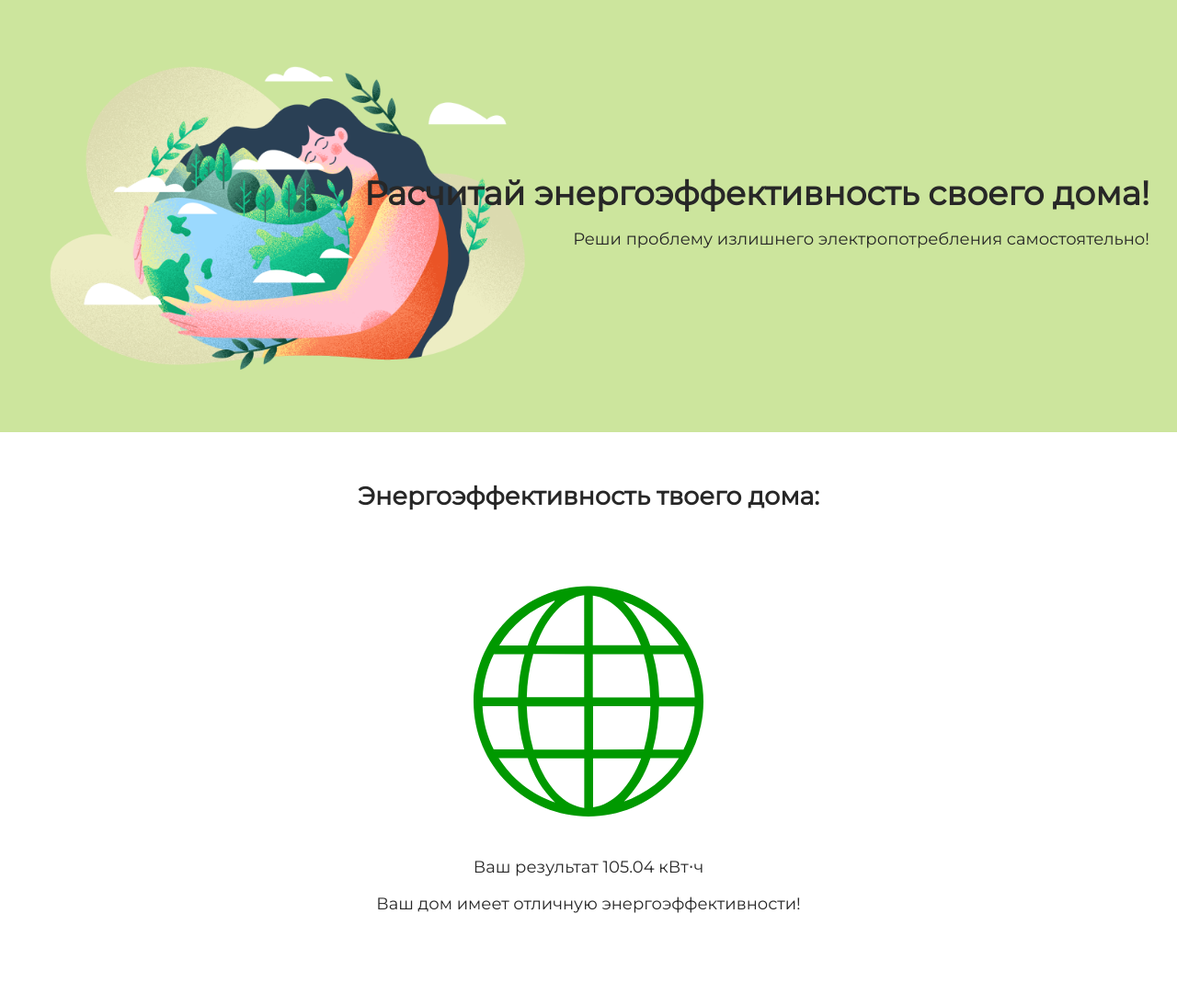
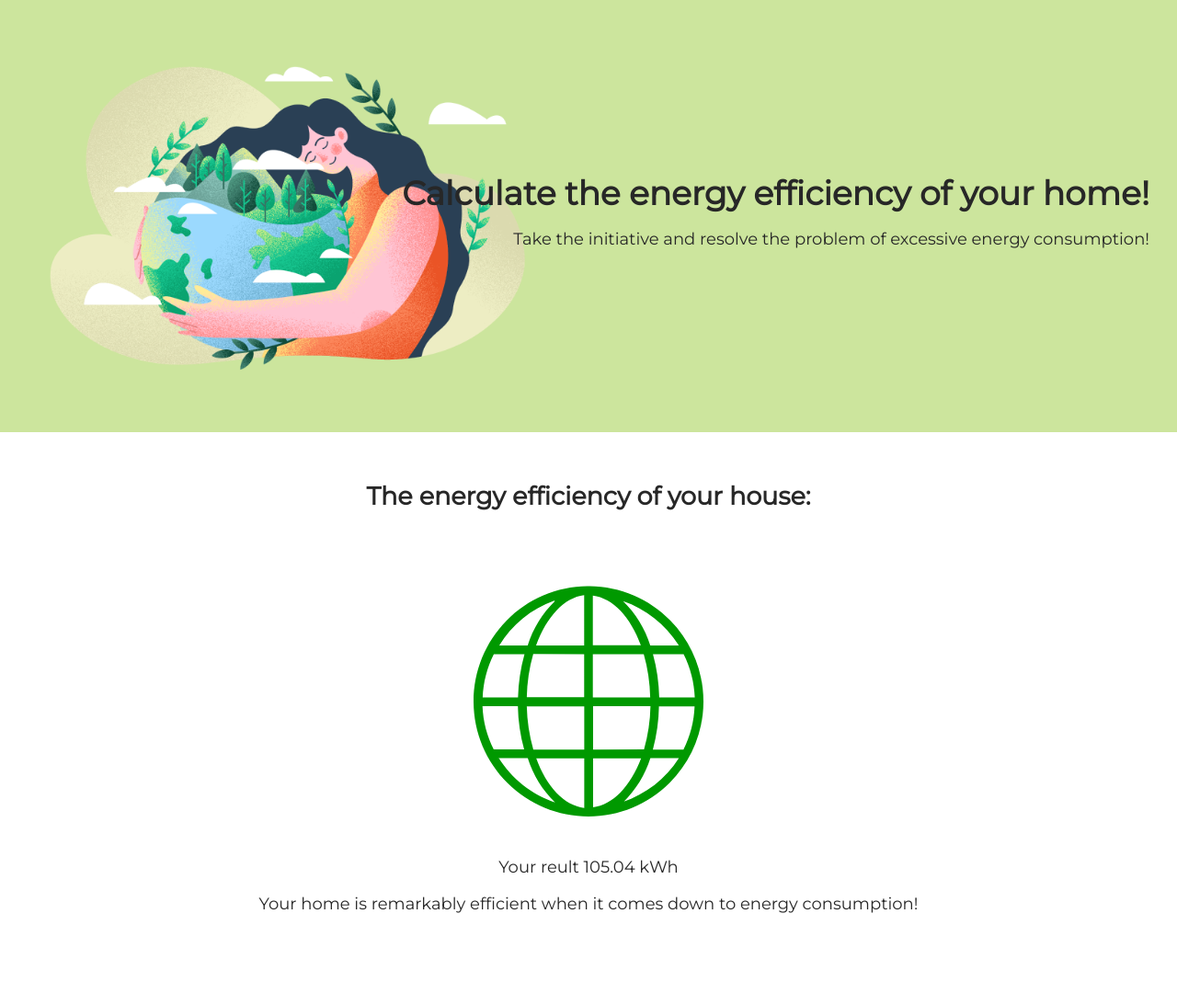
Before and after one commit to giulianotattico/calculator_itl, a Flask app: page /1/1/1 in a window 1280 px wide. Shown: the whole page at 92% size. Run offline with Flask 3, Linux system fonts and the light colour scheme.

Commit message:
Update end.html

```diff
--- a/templates/end.html
+++ b/templates/end.html
@@ -8,31 +8,31 @@
   >
   <meta http-equiv="X-UA-Compatible" content="ie=edge">
   <link rel="stylesheet" href="../../static/css/style.css">
-  <title>Расчет энергоэффективности умного дома</title>
+  <title>Energy efficiency calculator for smart homes</title>
 </head>
 <body>
   <header class="header">
     <div class="header__text">
-      <h1>Расчитай энергоэффективность своего дома!</h1>
-      <p>Реши проблему излишнего электропотребления самостоятельно!</p>
+      <h1>Calculate the energy efficiency of your home!</h1>
+      <p>Take the initiative and resolve the problem of excessive energy consumption!</p>
     </div>
   </header>
   <main>
     {% block content %}
-    <h2 class="main__title main__title--margin">Энергоэффективность твоего дома:</h2>
+    <h2 class="main__title main__title--margin">The energy efficiency of your house:</h2>
     <div class="main__rez" id="end">
         {%if result <= 150%}
         <img class="rez__img" src="../../static/img/planet_good.svg" alt="">
-        <span>Ваш результат {{result}} кВт⋅ч</span>
-        <span>Ваш дом имеет отличную энергоэффективности!</span>
+        <span>Your reult {{result}} kWh</span>
+        <span>Your home is remarkably efficient when it comes down to energy consumption!</span>
         {%elif result >= 151 and result < 300%}
         <img class="rez__img" src="../../static/img/planet_medium.svg" alt="">
-        <span>Ваш результат {{result}} кВт⋅ч</span>
-        <span>Ваш дом имеет среднюю энергоэффективности!</span>
+        <span>Your reult {{result}} kWh</span>
+        <span>Your home's energy efficiency is average!</span>
         {%elif result >= 300%}
         <img class="rez__img" src="../../static/img/planet_bad.svg" alt="">
-        <span>Ваш результат {{result}} кВт⋅ч</span>
-        <span>Ваш дом имеет плохую энергоэффективности!</span>
+        <span>Your reult {{result}} kWh</span>
+        <span>Your home's energy efficiency is below average!</span>
         {%endif%}
     </div>
     {% endblock %}
```
